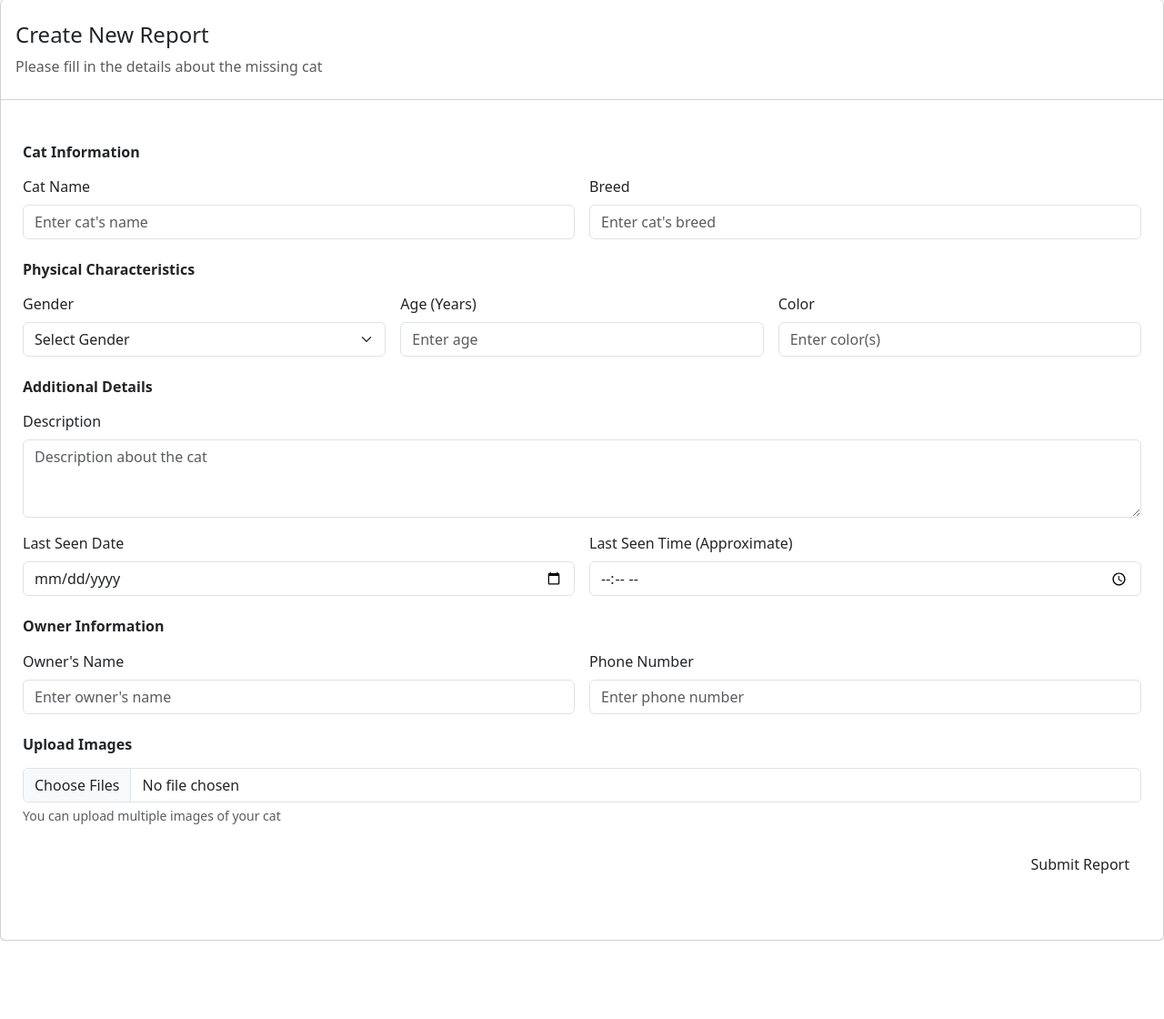
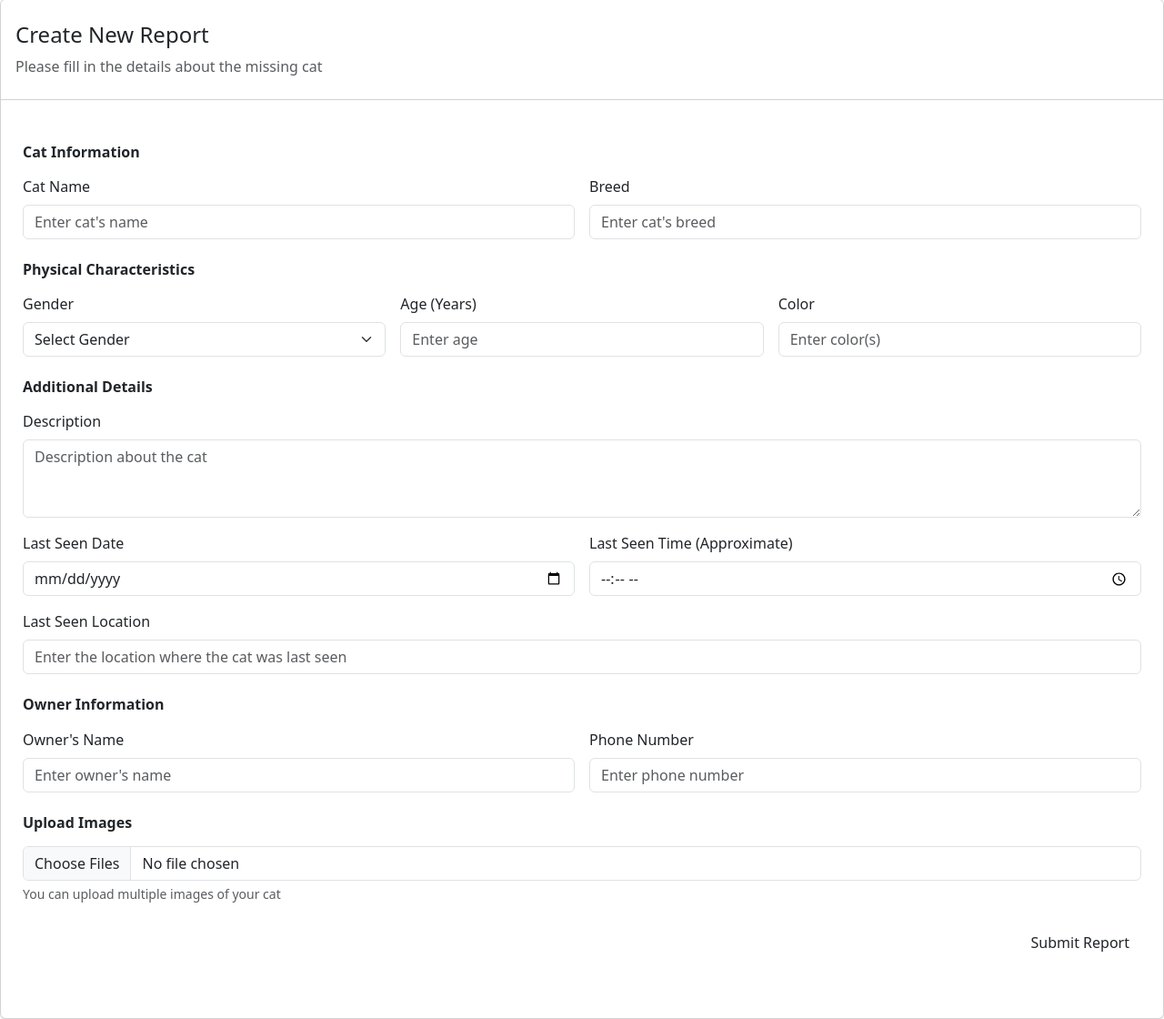
Before and after one commit to JohnLorcanParaiso/PurrSafe-System, a PHP site: page /create.php in a window 1280 px wide. Shown: the part 661-1781 px from the top of the page at 91% size. Before the commit the page ends 1695 px from the top, so only its background shows below. Run offline with PHP 8.4, Linux system fonts and the light colour scheme; the visitor is signed in with stand-in values (Sample User, id 1); some libraries are stand-ins or nearby versions.

Commit message:
added last seen location

```diff
--- a/create.php
+++ b/create.php
@@ -7,7 +7,6 @@ if (!$login->isLoggedIn()) {
     exit();
 }
 
-//Logout
 if (isset($_POST['action']) && $_POST['action'] === 'logout') {
     $login->logout();
     header('Location: login.php');
@@ -271,6 +270,11 @@ $fullname = $_SESSION['fullname'] ?? 'Guest User';
                                             <label class="form-label">Last Seen Time (Approximate)</label>
                                             <input type="time" class="form-control" name="last_seen_time">
                                         </div>
+                                        <div class="col-12">
+                                            <label class="form-label">Last Seen Location</label>
+                                            <input type="text" class="form-control" name="last_seen_location"
+                                                placeholder="Enter the location where the cat was last seen" required>
+                                        </div>
                                     </div>
                                 </div>
 
```
